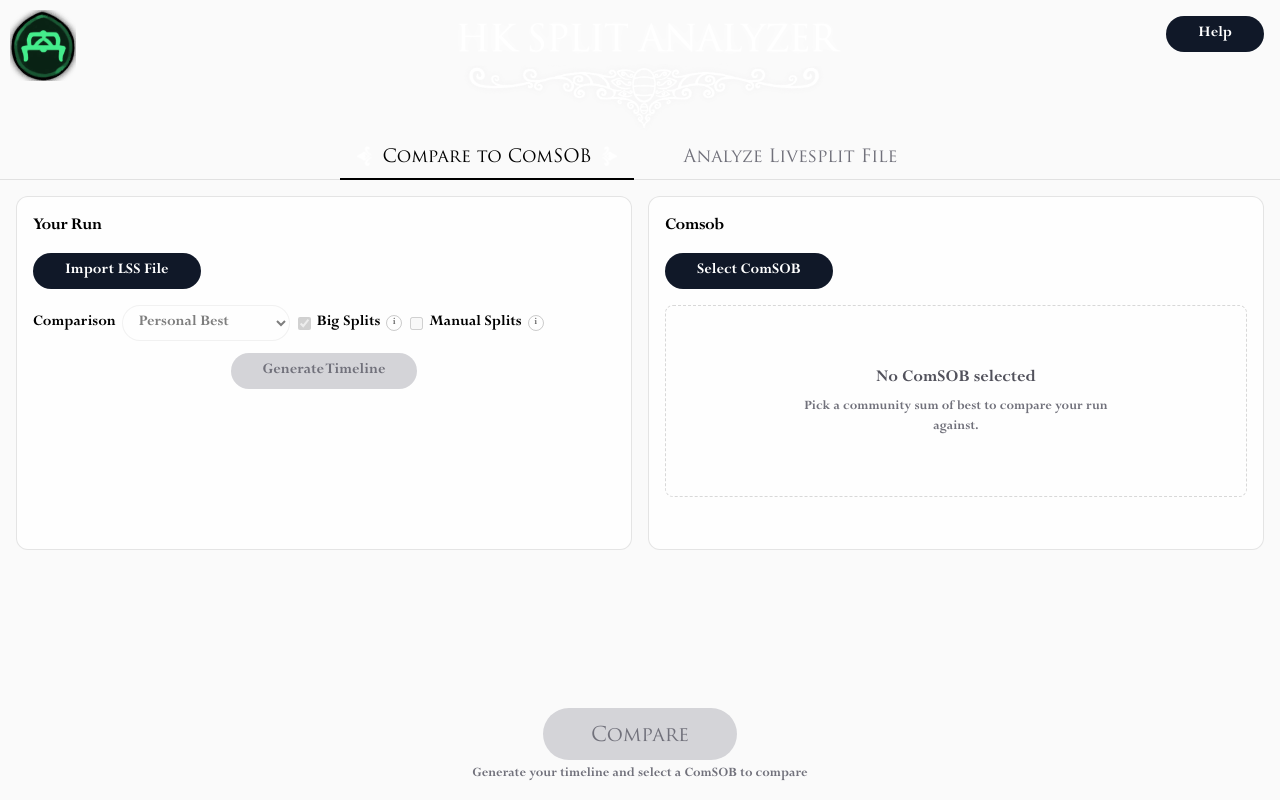
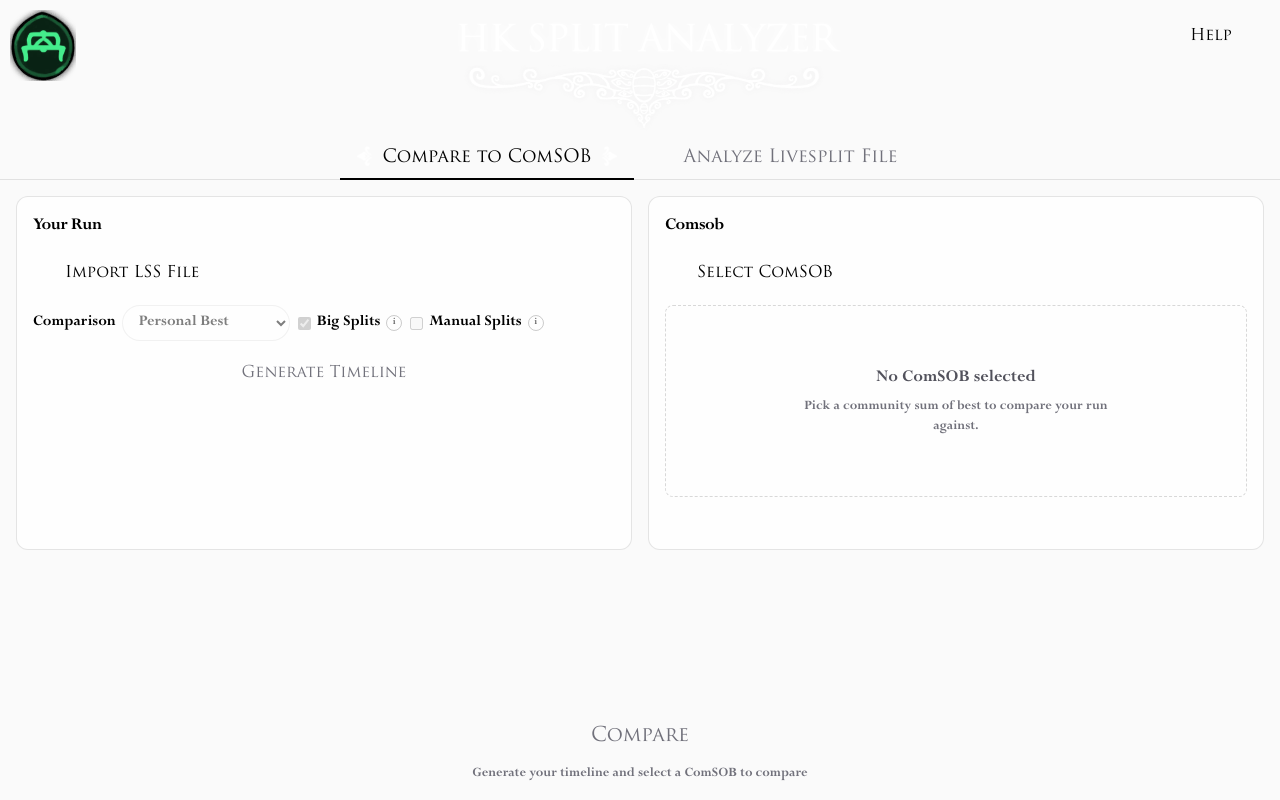
Before and after one commit to briank1727/hksplitanalyzer, a Next.js app: page / in a window 1280 px wide. Built offline with nearby package versions, Linux system fonts and the light colour scheme.

Commit message:
Edited Buttons

```diff
--- a/components/Button.tsx
+++ b/components/Button.tsx
@@ -9,23 +9,24 @@
   size?: Size;
 };
 
+// Buttons have no background: the label always glows (in its own colour, dark mode
+// only) to set it apart from plain text, and the fleurs slide in on hover.
 const variantStyles: Record<Variant, string> = {
-  primary:
-    "bg-gray-900 text-white hover:bg-black dark:bg-gray-800 dark:text-white dark:hover:bg-gray-900",
-  secondary:
-    "bg-black text-white hover:bg-zinc-800 dark:bg-zinc-50 dark:text-black dark:hover:bg-zinc-200",
-  success:
-    "bg-green-600 text-white hover:bg-green-700 dark:bg-green-600 dark:text-white dark:hover:bg-green-500 shadow-[0_0_22px_rgba(34,197,94,0.35)] hover:shadow-[0_0_30px_rgba(34,197,94,0.55)]",
+  primary: "text-black dark:text-zinc-50",
+  secondary: "text-zinc-600 dark:text-zinc-300",
+  success: "text-green-700 dark:text-green-400",
 };
 
 // Shared by every variant so a disabled button always reads as greyed out.
-const DISABLED =
-  "disabled:pointer-events-none disabled:bg-zinc-300 disabled:text-zinc-500 disabled:shadow-none dark:disabled:bg-zinc-800 dark:disabled:text-zinc-500";
+const DISABLED = "disabled:pointer-events-none disabled:text-zinc-500";
+
+const LABEL_GLOW =
+  "dark:[text-shadow:0_0_8px_currentColor] group-disabled:[text-shadow:none]";
 
 const sizeStyles: Record<Size, string> = {
   sm: "h-9 px-2 text-base",
   md: "h-11 px-3 text-lg",
-  lg: "h-13 px-4 text-xl font-[family-name:var(--font-trajan)]",
+  lg: "h-13 px-4 text-xl",
 };
 
 const embellishmentSize: Record<Size, number> = {
@@ -47,11 +48,13 @@
   return (
     <button
       type={type}
-      className={`group inline-flex items-center justify-center gap-2 rounded-full font-medium transition-[color,background-color,box-shadow] focus-visible:outline-none focus-visible:ring-2 focus-visible:ring-black/40 dark:focus-visible:ring-white/40 ${DISABLED} ${variantStyles[variant]} ${sizeStyles[size]} ${className}`}
+      className={`group inline-flex items-center justify-center gap-2 rounded font-medium font-[family-name:var(--font-trajan)] transition-[color,background-color,box-shadow] focus-visible:outline-none focus-visible:ring-2 focus-visible:ring-black/40 dark:focus-visible:ring-white/40 ${DISABLED} ${variantStyles[variant]} ${sizeStyles[size]} ${className}`}
       {...props}
     >
       <Fleur width={fleurWidth} side="left" />
-      <span className={size === "lg" ? "translate-y-0.5" : undefined}>
+      <span
+        className={`translate-y-0.5 ${LABEL_GLOW}`}
+      >
         {children}
       </span>
       <Fleur width={fleurWidth} side="right" />
--- a/components/Fleur.tsx
+++ b/components/Fleur.tsx
@@ -1,8 +1,16 @@
 import Image from "next/image";
 
 // Like the in-game menu, fleurs only appear beside the hovered/focused item
-// (the parent needs the `group` class), or stay visible when `active`.
-const BASE = "shrink-0 transition-[opacity,translate] duration-200 ease-out";
+// (the parent needs the `group` class). When `active` they stay visible but dim,
+// and only brighten and glow on hover/focus.
+const BASE =
+  "shrink-0 transition-[opacity,translate,filter] duration-200 ease-out";
+// Soul-like white glow on hover/focus.
+// Class names are written out in full so Tailwind can detect them.
+const GLOW_ON_HOVER =
+  "group-hover:drop-shadow-[0_0_5px_rgba(255,255,255,0.7)] group-focus-visible:drop-shadow-[0_0_5px_rgba(255,255,255,0.7)]";
+const DIM_UNTIL_HOVER =
+  "opacity-100 group-hover:opacity-100 group-focus-visible:opacity-100";
 const UNTIL_HOVER =
   "opacity-0 group-hover:translate-x-0 group-hover:opacity-100 group-focus-visible:translate-x-0 group-focus-visible:opacity-100";
 
@@ -18,9 +26,9 @@
   // Keep the asset's 74x89 aspect ratio, and set the height inline so Tailwind's
   // `img { height: auto }` can't make the rendered size differ from the props.
   const height = Math.round((width * 89) / 74);
-  const hidden = active
-    ? ""
-    : `${UNTIL_HOVER} ${side === "left" ? "-translate-x-1" : "translate-x-1"}`;
+  const state = active
+    ? `${DIM_UNTIL_HOVER} ${GLOW_ON_HOVER}`
+    : `${UNTIL_HOVER} ${GLOW_ON_HOVER} ${side === "left" ? "-translate-x-1" : "translate-x-1"}`;
 
   return (
     <Image
@@ -29,7 +37,11 @@
       width={width}
       height={height}
       style={{ height }}
-      className={`${BASE} ${hidden} ${side === "right" ? "scale-x-[-1]" : ""}`}
+      className={`${BASE} ${state} ${side === "right" ? "scale-x-[-1]" : ""}`}
     />
   );
 }
+
+// Dark-mode-only variant, for dark text on a light background where a white glow looks wrong.
+export const DARK_TEXT_GLOW_ON_HOVER =
+  "transition-[text-shadow] duration-200 dark:group-hover:[text-shadow:0_0_8px_rgba(255,255,255,0.6)] dark:group-focus-visible:[text-shadow:0_0_8px_rgba(255,255,255,0.6)]";
--- a/components/Tabs.tsx
+++ b/components/Tabs.tsx
@@ -1,5 +1,5 @@
 import type { ReactNode } from "react";
-import Fleur from "@/components/Fleur";
+import Fleur, { DARK_TEXT_GLOW_ON_HOVER } from "@/components/Fleur";
 
 export type TabItem<K extends string> = {
   key: K;
@@ -38,7 +38,9 @@
             }`}
           >
             <Fleur width={18} side="left" active={isActive} />
-            <span className="translate-y-0.5">{tab.label}</span>
+            <span className={`translate-y-0.5 ${DARK_TEXT_GLOW_ON_HOVER}`}>
+              {tab.label}
+            </span>
             <Fleur width={18} side="right" active={isActive} />
           </button>
         );
```
